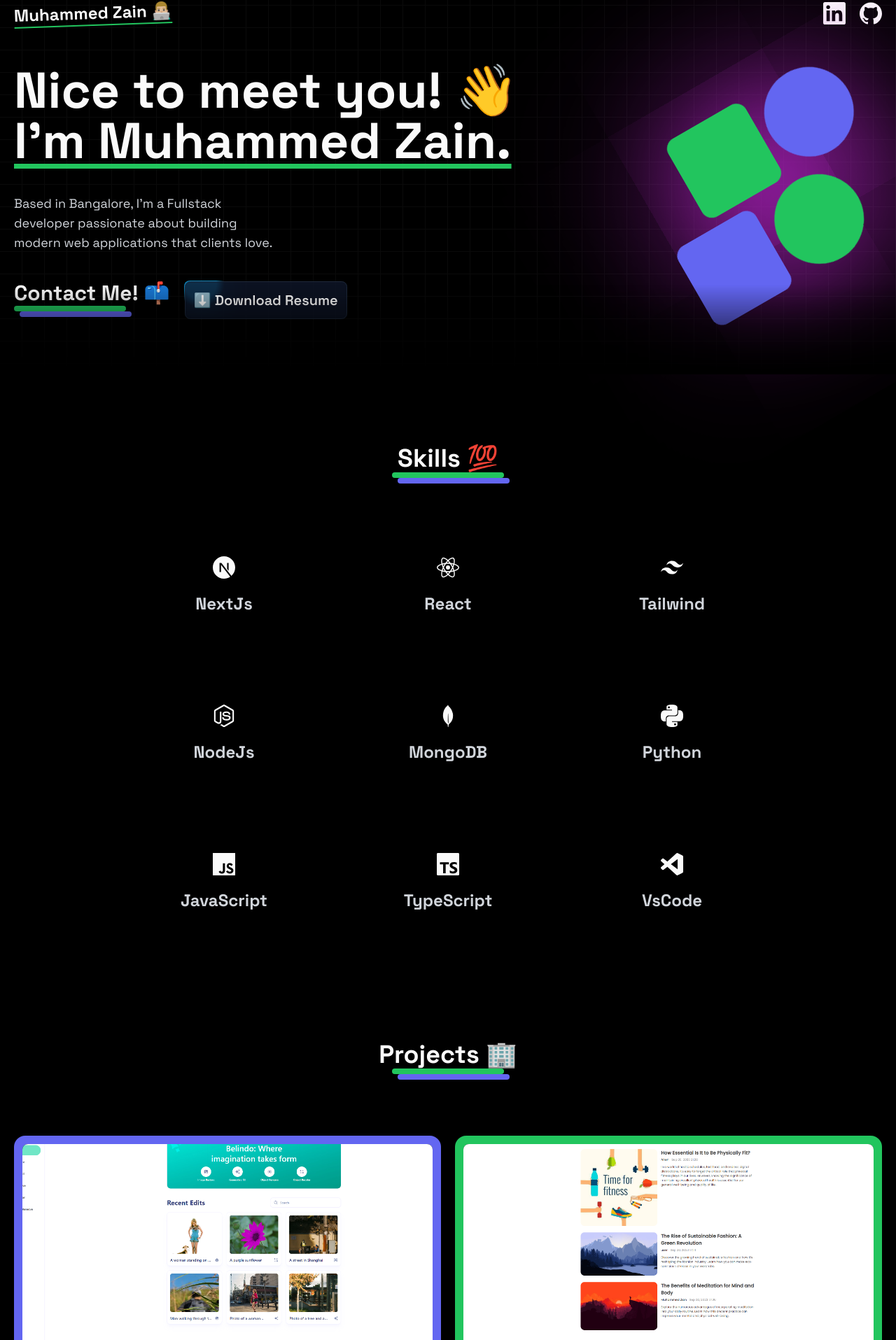
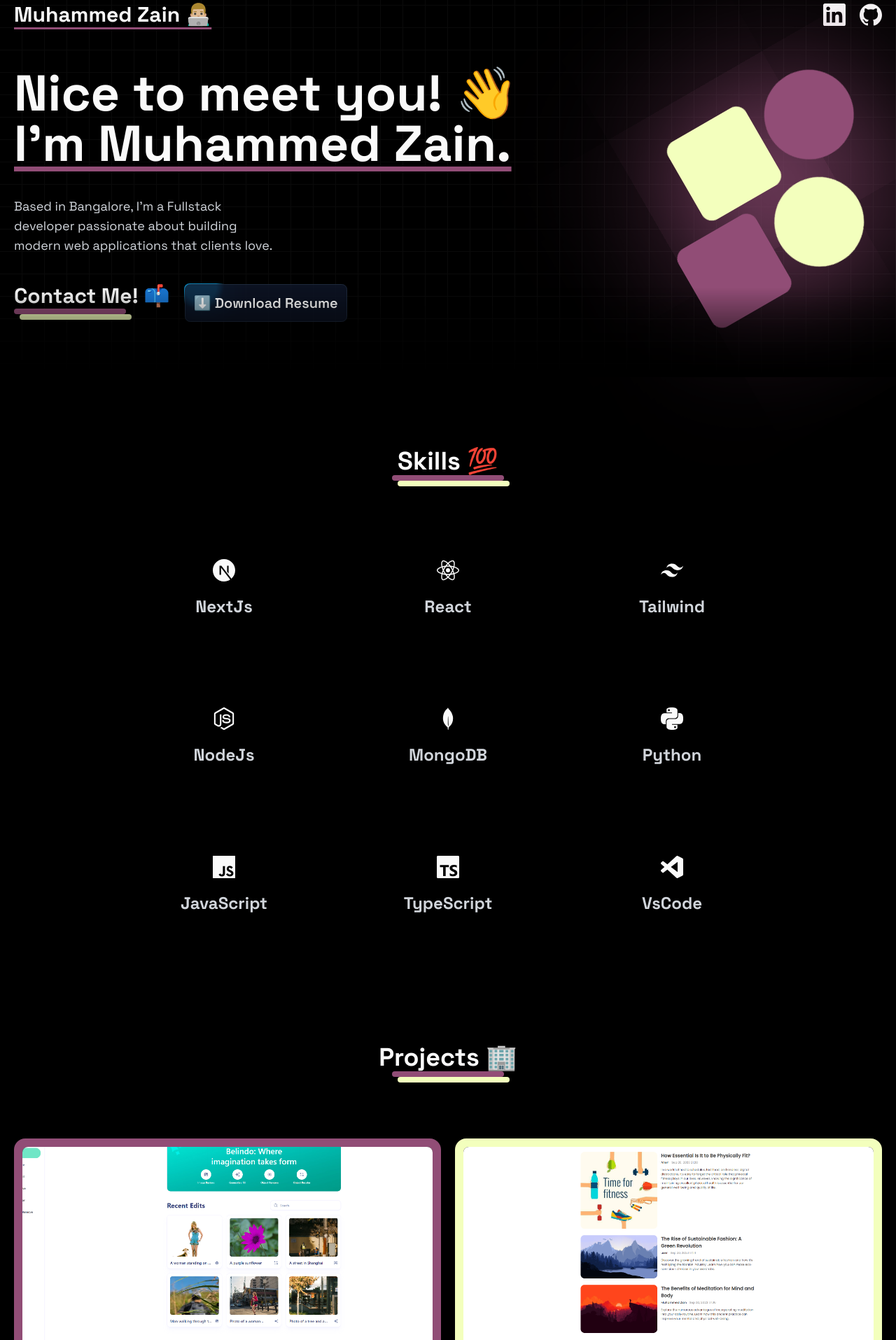
Before and after one commit to Muhammed-Zain/portfolio, a Next.js app: page / in a window 1280 px wide. Shown: the part 57-1972 px from the top of the page at 70% size. Built offline with nearby package versions, Linux system fonts and the light colour scheme.

Commit message:
major ui changes

```diff
--- a/app/(home)/components/HeroSection.tsx
+++ b/app/(home)/components/HeroSection.tsx
@@ -8,7 +8,7 @@
           <div className='min-h-[50vh] md:min-h-[60vh] gap-14 flex flex-col-reverse items-center justify-between lg:flex-row lg:gap-0 animate-move-up' >
                <div className='space-y-10 text-center lg:text-left'>
                     <h1 className='text-4xl lg:text-7xl font-bold mt-10 md:mt-0'>
-                         Nice to meet you! <span className='hidden md:inline-block'>👋</span><br /> <span className='underline underline-offset-8 decoration-green-500'>{"I'm Muhammed Zain."}</span>
+                         Nice to meet you! <span className='hidden md:inline-block'>👋</span><br /> <span className='underline underline-offset-8 decoration-[#914d76]'>{"I'm Muhammed Zain."}</span>
                     </h1>
                     <p className='md:w-96 text-lg text-gray-300'>
                          {"Based in Bangalore, I'm a Fullstack developer passionate about building modern web applications that clients love."}
@@ -32,18 +32,18 @@
                <div className='relative hidden md:flex'>
                     <div className='w-72 h-72 space-y-3 -rotate-[30deg] relative'>
                          <div className='flex gap-3 translate-x-8'>
-                              <div className='w-32 h-32 rounded-2xl bg-green-500'>
+                              <div className='w-32 h-32 rounded-2xl bg-[#f3ffbd]'>
 
                               </div>
-                              <div className='w-32 h-32 rounded-full bg-indigo-500'>
+                              <div className='w-32 h-32 rounded-full bg-[#914d76]'>
 
                               </div>
                          </div>
                          <div className='flex gap-3 -translate-x-8'>
-                              <div className='w-32 h-32 rounded-2xl bg-indigo-500'>
+                              <div className='w-32 h-32 rounded-2xl bg-[#914d76]'>
 
                               </div>
-                              <div className='w-32 h-32 rounded-full bg-green-500'>
+                              <div className='w-32 h-32 rounded-full bg-[#f3ffbd]'>
 
                               </div>
                          </div>
--- a/app/(home)/components/Navbar.tsx
+++ b/app/(home)/components/Navbar.tsx
@@ -20,7 +20,7 @@
      ]
      return (
           <nav className={cn('pt-5 md:py-10  flex justify-between items-center pb-6 md:pb-20 lg:pb-0 animate-move-down', className)}>
-               <h1 className='text-xl md:text-2xl lg:text-2xl font-bold underline underline-offset-8 decoration-green-500 -rotate-2'>Muhammed Zain 👨🏼‍💻</h1>
+               <h1 className='text-xl md:text-3xl  font-bold underline underline-offset-8 decoration-[#914d76] hover:-rotate-6 transition-all duration-300 ease-in-out'>Muhammed Zain 👨🏼‍💻</h1>
                <div className='flex items-center gap-5'>
                     {socials.map((social, index) => {
                          const Icon = social.Icon
--- a/app/(home)/components/Projects.tsx
+++ b/app/(home)/components/Projects.tsx
@@ -13,14 +13,14 @@
                tech: [SiNextdotjs, SiTypescript, SiTailwindcss, SiMongodb, SiStripe],
                link: "https://belindo.vercel.app/",
                cover: "/belindo-cover.png",
-               background: "bg-indigo-500"
+               background: "bg-[#914d76]"
           },
           {
                title: "Blog Application",
                tech: [SiReact, , SiTailwindcss, SiMongodb, SiNodedotjs, SiJsonwebtokens],
                link: "https://blog-application-fullstack.vercel.app/",
                cover: "/blog-cover.png",
-               background: "bg-green-500"
+               background: "bg-[#f3ffbd]"
           }
      ]
      return (
--- a/app/(home)/components/Title.tsx
+++ b/app/(home)/components/Title.tsx
@@ -3,9 +3,9 @@
 const Title = ({ text, className, }: { text: string, className?: string }) => {
      return (
           <div className={className}>
-               <h1 className='font-bold group-hover:text-green-400 transition-all'>{text}</h1>
-               <div className='w-40 h-2 bg-green-500 rounded-full '></div>
-               <div className='w-40 h-2 bg-indigo-500 rounded-full translate-x-2'></div>
+               <h1 className='font-bold group-hover:text-[#914d76] transition-all'>{text}</h1>
+               <div className='w-40 h-2 bg-[#914d76] rounded-full '></div>
+               <div className='w-40 h-2 bg-[#f3ffbd] rounded-full translate-x-2'></div>
           </div>
      )
 }
--- a/app/globals.css
+++ b/app/globals.css
@@ -79,5 +79,5 @@
   width: 0px;
   height: 0px;
   border-radius: 50%;
-  box-shadow: 0 0 200px 130px #c026d3;
+  box-shadow: 0 0 200px 130px #914d76;
 }
--- a/components/ui/card-hover-effect.tsx
+++ b/components/ui/card-hover-effect.tsx
@@ -49,7 +49,7 @@
                                    />
                               )}
                          </AnimatePresence>
-                         <div className="rounded-md w-full overflow-hidden p-4 bg-black group-hover:ring-2 ring-green-300 relative z-20 transition-all duration-500 cursor-pointer">
+                         <div className="rounded-md w-full overflow-hidden p-4 bg-black group-hover:ring-2 ring-[#f3ffbd] relative z-20 transition-all duration-500 cursor-pointer">
                               <div className="py-10 z-50 relative space-y-5">
                                    <Icon className="w-8 h-8 mx-auto" />
                                    <p className="text-2xl  font-bold text-center text-gray-300">{item.text}</p>
```
